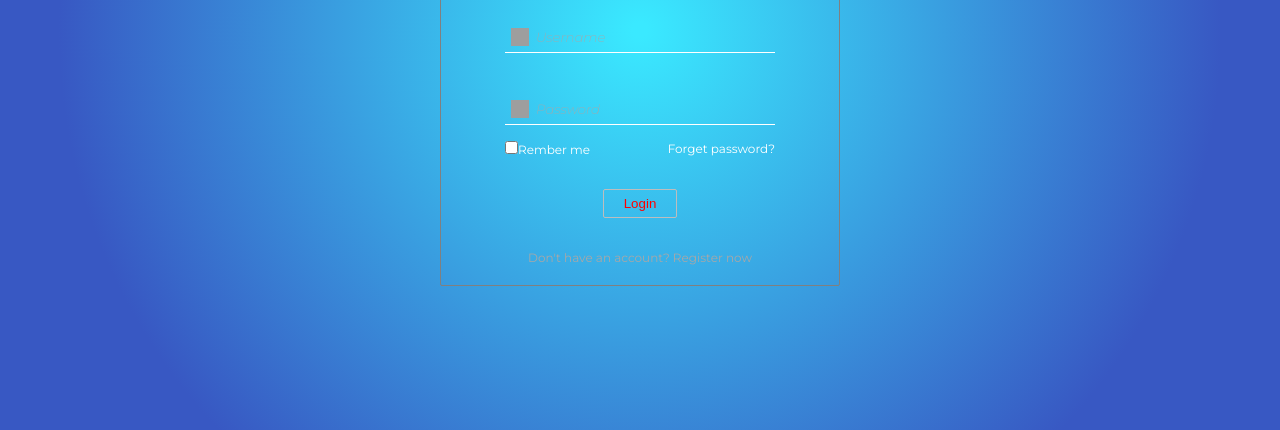
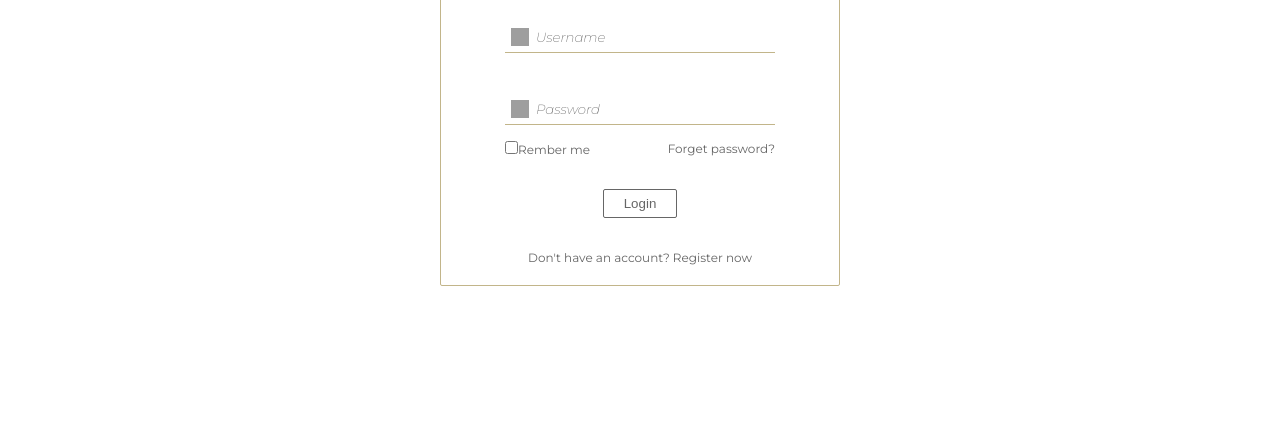
Before and after one commit to thempower/LogInForm, a plain HTML site: page index.html in a window 1280 px wide. Shown: the part 370-800 px from the top of the page. Drawn offline with Linux system fonts and the light colour scheme; grey boxes are pictures that could not be loaded.

Commit message:
assigned bg color to variables

```diff
--- a/index.html
+++ b/index.html
@@ -1,4 +1,8 @@
  <style>
+:root {
+   --main-color-gold: #c2b58a;
+   --main-color-gray: #666666;
+   }
     *{
         box-sizing: border-box;;
     }
@@ -7,19 +11,18 @@
         justify-content: center;
         align-items: center;
         font-family: 'Montserrat', sans-serif;
-         background-color: background-color: rgba(58, 233, 255, 1);
-        background-image: radial-gradient(circle, rgba(58, 233, 255, 1) 1%, rgba(56, 88, 195, 1) 77%);
+
 
     }
 
     a {
-        color: #000000;
+        color: var(--main-color-gray);
         text-decoration: none;
     }
 
     .form-contact {
       width: 400px;
-      border: 1px solid grey;
+      border: 1px solid var(--main-color-gold);
       border-radius: 2px;
       padding:20px 64px;
       display:flex;
@@ -30,6 +33,7 @@
     .input-form {
         width:100%;
         border: 0;
+        color: var(--main-color-gray);
         background: transparent;
         /*margin-bottom: 32px;*/
        /*border-bottom: 1px solid grey;*/
@@ -40,7 +44,7 @@
     }
 
     .input-form::placeholder {
-        color: #a8a7a7;
+        color: var(--main-color-gray);
         font-family: 'Montserrat', sans-serif;
         font-weight: 200;
         font-style: italic;
@@ -53,7 +57,7 @@
         width: 150px;
         height: 150px;
         margin: 0 auto;
-        border: 1px solid #Fff;
+        border: 2px solid var(--main-color-gold);
         border-radius:  50%;
         display: flex;
         justify-content: center;
@@ -62,7 +66,7 @@
     }
 
     .title {
-        color:#fff;
+        color: var(--main-color-gray);
         text-align: center;
         font-family: 'Montserrat', sans-serif;
         font-weight: 500;
@@ -72,16 +76,16 @@
     .box-helper-elements {
         width: 100%;
         margin-bottom: 32px;
-        color: #fff;
+        color: var(--main-color-gray);
         display:flex;
         justify-content: space-between;
     }
 
     .btn-login {
         margin-bottom: 32px;
-        border: 1px solid #bdbdbd;
+        border: 1px solid var(--main-color-gray);
         border-radius: 2px;
-        color: red;
+        color: var(--main-color-gray);
         padding: 6px 20px;
         background: transparent;
         cursor: pointer;
@@ -110,7 +114,7 @@
         width: 100%;
         margin: 25px;
         padding: 6px;
-        border-bottom: 1px solid #fff;
+        border-bottom: 1px solid var(--main-color-gold);
         margin-bottom: 16px;
         display: flex;
 
@@ -120,13 +124,7 @@
         margin-right: 5px;
     }
 
-    .color-white{
-        color:#fff;
-    }
 
-    .color-gray{
-        color: #a8a7a7;
-    }
     .label-checkbox,
     .link {
 
@@ -151,15 +149,15 @@
         <h2 class="title">Sign in</h2>
     </div>
     <div class="box-input">
-        <img class="icon-user-small" width="64" height="64" src="https://img.icons8.com/laces/64/ffffff/user.png" alt="user"/><input type=text  class="input-form" placeholder="Username" />
+        <img class="icon-user-small" width="64" height="64" src="https://img.icons8.com/laces/64/666666/user.png" alt="user"/><input type=text  class="input-form" placeholder="Username" />
     </div>
     <div class="box-input">
-        <img class="icon-padlock-small" width="50" height="50" src="https://img.icons8.com/ios/50/ffffff/unlock.png" alt="unlock"/><input type ="password" class="input-form" placeholder="Password"/>
+        <img class="icon-padlock-small" width="50" height="50" src="https://img.icons8.com/ios/50/666666/unlock.png" alt="unlock"/><input type ="password" class="input-form" placeholder="Password"/>
     </div>
     <div class="box-helper-elements">
-        <label class="label-checkbox color-white"> <input type="checkbox" class="input-checkbox"/>Rember me</label>
-        <a class="link color-white" href="#">Forget password?</a>
+        <label class="label-checkbox"> <input type="checkbox" class="input-checkbox"/>Rember me</label>
+        <a class="link" href="#">Forget password?</a>
     </div>
     <button class="btn-login">Login</button>
-    <a class="link color-gray" href="#">Don't have an account? Register now</a>
+    <a class="link" href="#">Don't have an account? Register now</a>
  </form>
```
Also changed, not shown: 1 other file.
